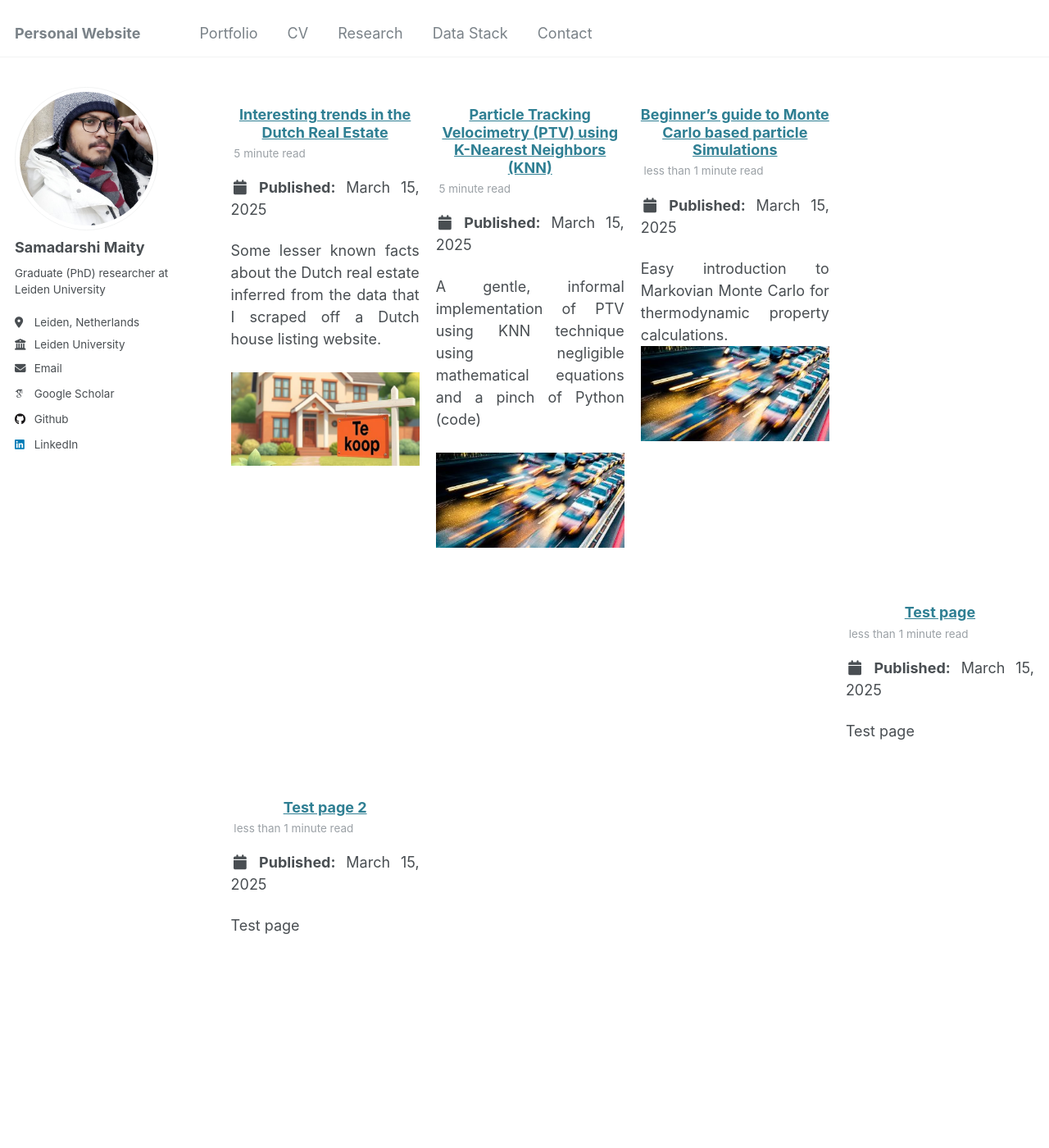
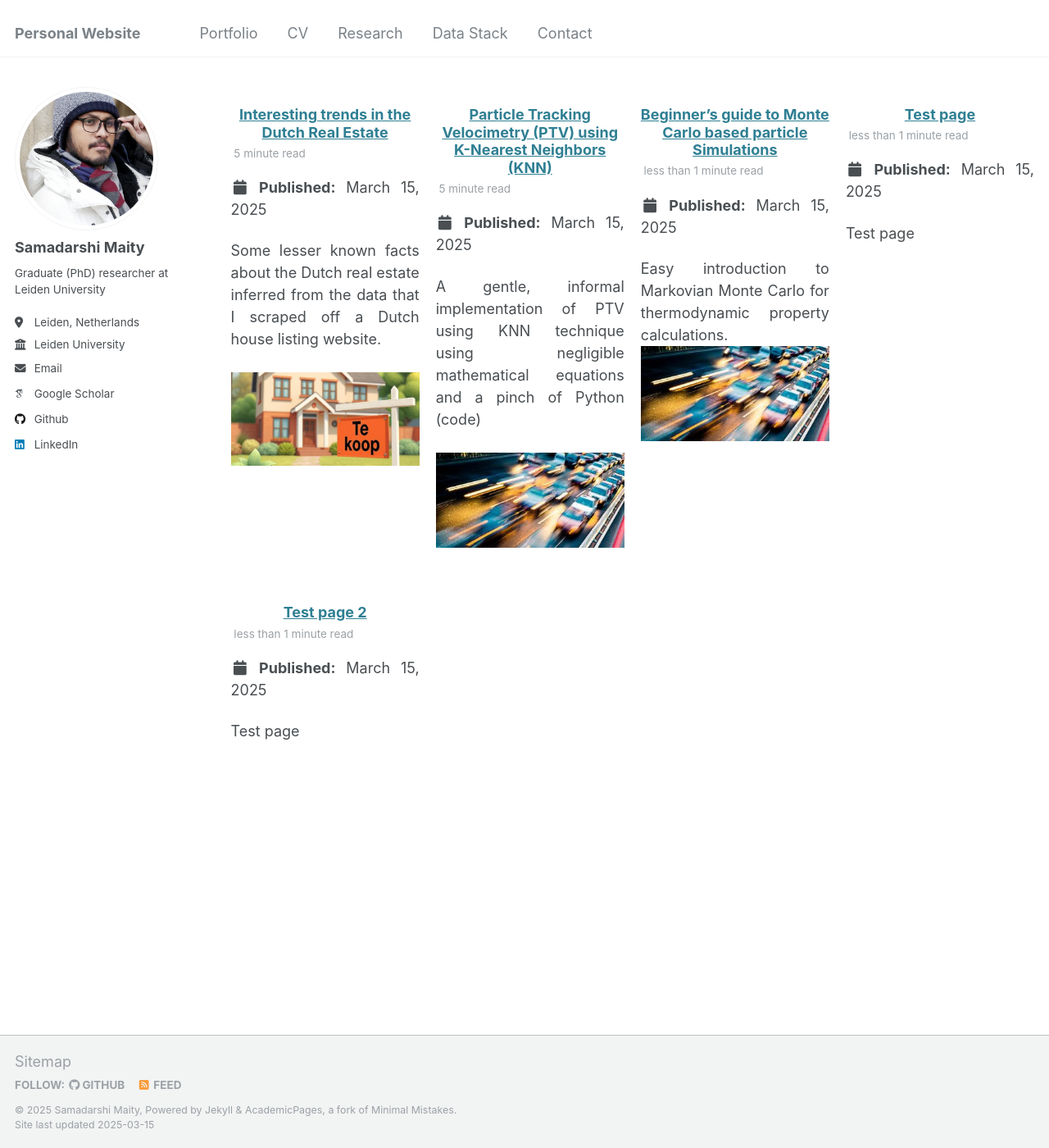
Before and after one commit to Samadarshi-Maity/Samadarshi-Maity.github.io, a Jekyll site: the page built from _pages/portfolio.html, in a window 1280 px wide and 1400 px high. Shown: the whole window at 82% size. Built offline with Jekyll 4.4.1, drawn with Linux system fonts in a browser that asks for light colours; some web fonts are replaced.

Commit message:
Update _archive.scss

```diff
--- a/_sass/_archive.scss
+++ b/_sass/_archive.scss
@@ -118,15 +118,13 @@
   justify-content: center; /* Align items to center */
   gap: 1em; /* Space between grid items */
 }
-
 .grid__item {
   display: flex;
   flex-direction: column;
   align-items: center; /* Center elements inside each grid item */
   text-align: justify;
   margin-bottom: 2em;
-  flex: 1 1 calc(33.33% - 1em); /* Force 3 items per row */
-  max-width: calc(33.33% - 1em);
+
 
   .page__meta {
     margin: 0 0 4px;
@@ -135,6 +133,7 @@
   .archive__item-title {
     margin-top: 0.5em;
     font-size: $type-size-5;
+
   }
 
   .archive__item-excerpt {
@@ -149,8 +148,8 @@
   }
 
   @include breakpoint($medium) {
-    margin-left: 0; /* reset before mixin does its thing */
-    margin-right: 0; /* reset before mixin does its thing */
+    margin-left: 0; /* reset before mixin does its thing*/
+    margin-right: 0; /* reset before mixin does its thing*/
     @include gallery(2.5 of 10);
 
     .archive__item-teaser {
@@ -161,39 +160,6 @@
       display: block;
       font-size: $type-size-6;
       text-align: right;
-    }
-  }
-}
-
-/* Ensure 3 items per row at full width */
-@media (min-width: 1024px) {
-  .grid__container {
-    justify-content: space-between; /* Ensures spacing */
-  }
-
-  .grid__item:nth-child(3n + 1) {
-    clear: both; /* Forces new row every 3 items */
-  }
-}
-
-/* Small screens (default flexible layout) */
-@media (max-width: 1023px) {
-  .grid__container {
-    display: flex;
-    flex-wrap: wrap;
-    gap: 1em;
-    justify-content: center; /* Center items for flexibility */
-  }
-
-  .grid__item {
-    flex: 1 1 calc(50% - 1em); /* Two items per row on medium screens */
-    max-width: calc(50% - 1em);
-  }
-
-  @media (max-width: 600px) {
-    .grid__item {
-      flex: 1 1 100%; /* Full width for mobile */
-      max-width: 100%;
     }
   }
 }
```
